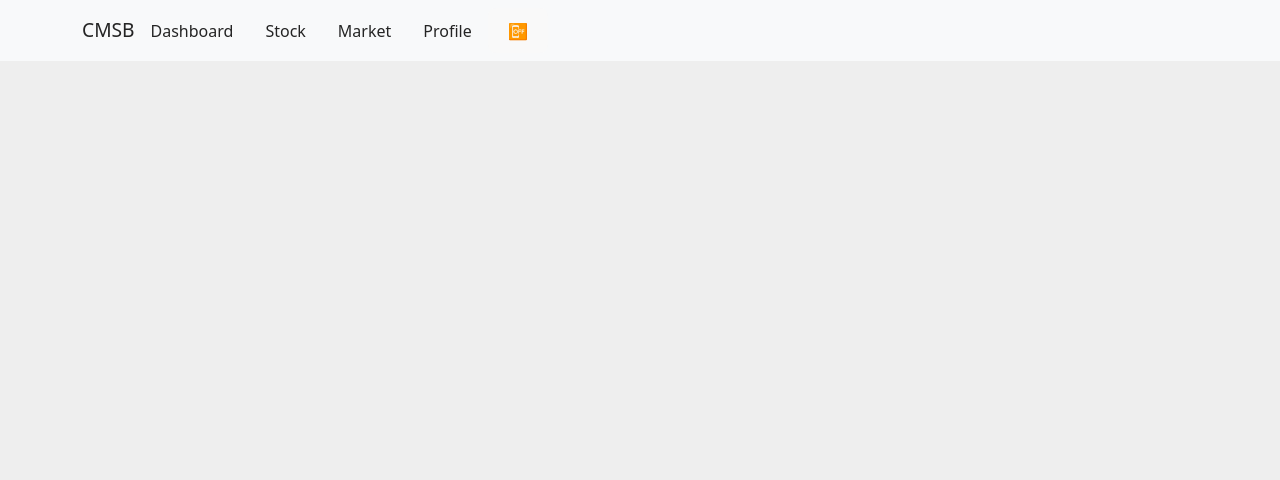
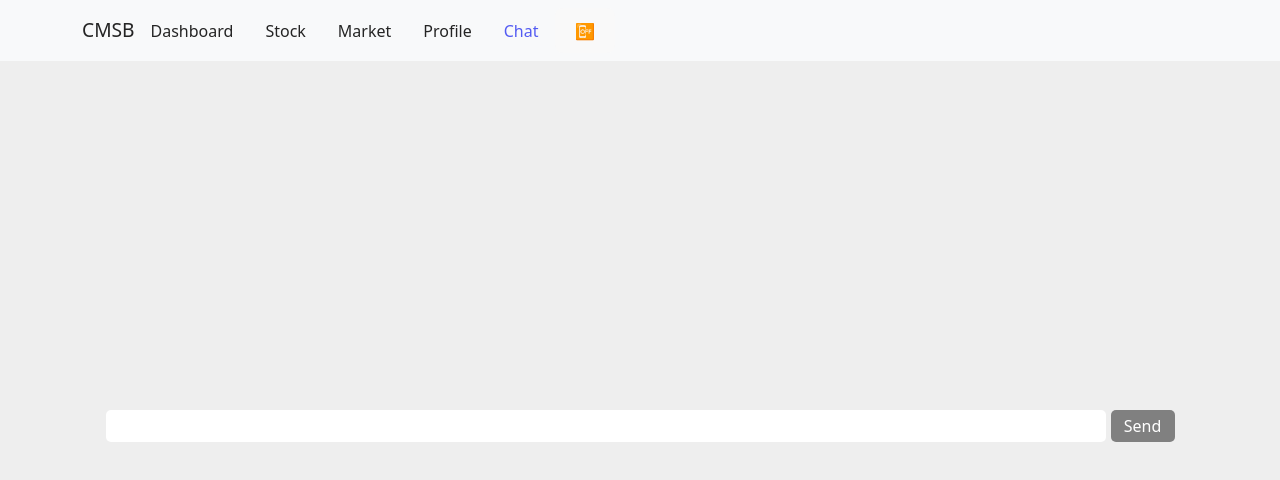
Before and after one commit to SandroSpina698/ASI-CSBM, a React (Vite) app in the folder front/: page /chat in a window 1280 px wide. Shown: the top 480 px of the page. Built offline with nearby package versions, Linux system fonts and the light colour scheme.

Commit message:
add of the chat component/page and connection to the backend

```diff
--- a/front/package.json
+++ b/front/package.json
@@ -17,6 +17,7 @@
     "bcryptjs-react": "^2.4.6",
     "bootstrap": "^5.3.3",
     "crypto-js": "^4.2.0",
+    "motion": "^11.11.17",
     "react": "^18.3.1",
     "react-bootstrap": "^2.10.5",
     "react-dom": "^18.3.1",
--- a/front/src/App.tsx
+++ b/front/src/App.tsx
@@ -1,33 +1,35 @@
-import './App.css'
-import Profile from './pages/profile/Profile.tsx';
-import {BrowserRouter, Route, Routes} from "react-router-dom";
+import "./App.css";
+import Profile from "./pages/profile/Profile.tsx";
+import { BrowserRouter, Route, Routes } from "react-router-dom";
 import Dashboard from "./pages/dashboard/Dashboard.tsx";
 import Auth from "./pages/auth/Auth.tsx";
 import CMSBNavbar from "./components/navbar/Navbar.tsx";
 import Stock from "./pages/stock/Stock.tsx";
 import Market from "./pages/market/Market.tsx";
-import {SocketContext} from "./stores/context/SocketContext.ts";
-import {useState} from "react";
+import { SocketContext } from "./stores/context/SocketContext.ts";
+import { useState } from "react";
+import ChatDashBoard from "./pages/chat/chatdashboard.tsx";
 
 function App() {
   const [sharedSocket, setSharedSocket] = useState();
 
   return (
-        <SocketContext.Provider value={{sharedSocket, setSharedSocket}}>
+    <SocketContext.Provider value={{ sharedSocket, setSharedSocket }}>
       <BrowserRouter>
-              <CMSBNavbar/>
+        <CMSBNavbar />
         <div className={"application-body"}>
           <Routes>
-                      <Route exact path="/" element={<Dashboard/>}/>
-                      <Route exact path="/profile" element={<Profile/>}/>
-                      <Route exact path="/auth" element={<Auth/>}/>
-                      <Route exact path="/stock" element={<Stock/>}/>
-                      <Route exact path="/market" element={<Market/>}/>
+            <Route path="/" element={<Dashboard />} />
+            <Route path="/profile" element={<Profile />} />
+            <Route path="/auth" element={<Auth />} />
+            <Route path="/stock" element={<Stock />} />
+            <Route path="/market" element={<Market />} />
+            <Route path="/chat" element={<ChatDashBoard />} />
           </Routes>
         </div>
       </BrowserRouter>
     </SocketContext.Provider>
-  )
+  );
 }
 
-export default App
+export default App;
--- /dev/null
+++ b/front/src/components/chat/ChatList.tsx
@@ -0,0 +1,49 @@
+import { useContext } from "react";
+import MessageComponent from "./MessageComponent";
+import { SocketContext } from "../../stores/context/SocketContext";
+
+interface MessageProps {
+  sender_id?: string;
+  message: string;
+}
+
+const ChatList = () => {
+  const socket = useContext(SocketContext).sharedSocket;
+  const chatArray: Array<string> = [];
+  socket?.on("receivemessage", ({ sender_id, message }: MessageProps) => {
+    console.log("sender_id" + sender_id);
+    chatArray.push(message);
+  });
+
+  return (
+    <div style={{}}>
+      {chatArray.map((props, index) => (
+        //TODO! a changer pour que key soit unique
+        <MessageComponent
+          key={index}
+          content={props}
+          user_id={(index % 2).toString()}
+          isCurrentUser={index % 2 == 0}
+          timestamp={new Date(8.64e15).toString()}
+        />
+      ))}
+    </div>
+  );
+};
+export default ChatList;
+
+/*
+ *   function generateRandomString() {
+    const length = Math.floor(Math.random() * (500 - 30 + 1)) + 30; // Longueur aléatoire entre 30 et 100
+    const characters =
+      "ABCDEFGHIJKLMNOPQRSTUVWXYZabcdefghijklmnopqrstuvwxyz0123456789 ";
+    let randomString = "";
+
+    for (let i = 0; i < length; i++) {
+      const randomIndex = Math.floor(Math.random() * characters.length);
+      randomString += characters[randomIndex];
+    }
+
+    return randomString;
+  }
+*/
--- /dev/null
+++ b/front/src/components/chat/Input.tsx
@@ -0,0 +1,80 @@
+import { CSSProperties, useContext, useState } from "react";
+import { motion } from "motion/react";
+import { SocketContext } from "../../stores/context/SocketContext";
+import { sendMessage } from "../../services/websocket/websocket.service";
+
+const InputMessage = () => {
+  const [message, setMessage] = useState<string>("");
+
+  const socket = useContext(SocketContext).sharedSocket;
+  const sendMessageOnline = () => {
+    sendMessage("all", message, socket);
+    /*
+    socket.emit("receivemessage", {
+      recipient_id: ,
+      message: message,
+    });
+    */
+    setMessage("");
+  };
+
+  const handleKeyDown = (event: any) => {
+    if (event.key === "Enter" && message.length > 0) {
+      sendMessageOnline();
+    }
+  };
+  const messageGroupStyle: CSSProperties = {
+    position: "sticky",
+    bottom: "0",
+    paddingBottom: "10px",
+    display: "flex",
+    justifyContent: "center",
+    gap: 5,
+  };
+  const inputStyle: CSSProperties = {
+    color: "black",
+    backgroundColor: "white",
+    border: "none",
+    borderRadius: "5px",
+    outline: "none",
+    width: "80%",
+    height: "4vh",
+    padding: "10px",
+  };
+
+  const buttonStyle: CSSProperties = {
+    borderRadius: "5px",
+    backgroundColor: message.length == 0 ? "grey" : "blueviolet",
+    border: "none",
+    color: "white",
+    width: "5vw",
+    height: "4vh",
+    textAlign: "center",
+    display: "flex",
+    justifyContent: "center",
+    alignItems: "center",
+    cursor: message.length == 0 ? "notAllowed" : "",
+  };
+  return (
+    <div style={messageGroupStyle}>
+      <input
+        type="text"
+        style={inputStyle}
+        value={message}
+        onChange={(event) => setMessage(event.target.value)}
+        onKeyDown={handleKeyDown}
+        maxLength={500}
+      />
+      <motion.button
+        disabled={message.length == 0}
+        onTap={sendMessageOnline}
+        whileTap={{ scale: message.length == 0 ? 1.0 : 0.9 }}
+        style={buttonStyle}
+      >
+        Send
+      </motion.button>
+    </div>
+  );
+};
+
+export default InputMessage;
--- /dev/null
+++ b/front/src/components/chat/MemberCard.tsx
@@ -0,0 +1,4 @@
+const MemberCard = () => {
+  return <div className="member-card"></div>;
+};
+export default MemberCard;
--- /dev/null
+++ b/front/src/components/chat/MessageComponent.tsx
@@ -0,0 +1,93 @@
+import { CSSProperties } from "react";
+
+interface Props {
+  user_id: string;
+  content: string;
+  isCurrentUser?: boolean;
+  timestamp?: string;
+}
+
+const MessageComponent = ({
+  user_id,
+  content,
+  isCurrentUser = false,
+  timestamp,
+}: Props) => {
+  // Get first letter and capitalize it
+  const initial = user_id.charAt(0).toUpperCase();
+
+  const containerStyle = {
+    display: "flex",
+    width: "100%",
+    marginBottom: "16px",
+    justifyContent: isCurrentUser ? "flex-end" : "flex-start",
+  };
+
+  const messageGroupStyle: CSSProperties = {
+    display: "flex",
+    maxWidth: "60vw",
+    wordBreak: "break-word",
+    flexDirection: isCurrentUser ? "row-reverse" : ("row" as const),
+  };
+
+  const avatarStyle = {
+    width: "32px",
+    height: "32px",
+    borderRadius: "50%",
+    backgroundColor: isCurrentUser ? "#6B46C1" : "#FFA500",
+    display: "flex",
+    alignItems: "center",
+    justifyContent: "center",
+    color: "white",
+    fontSize: "14px",
+    fontWeight: "bold",
+    flexShrink: 0,
+  };
+
+  const contentContainerStyle = {
+    display: "flex",
+    flexDirection: "column" as const,
+    marginLeft: isCurrentUser ? "0" : "8px",
+    marginRight: isCurrentUser ? "8px" : "0",
+    alignItems: isCurrentUser ? "flex-end" : "flex-start",
+  };
+
+  const userIdStyle = {
+    fontSize: "14px",
+    color: "#666666",
+    marginBottom: "4px",
+  };
+
+  const messageBubbleStyle = {
+    padding: "12px",
+    borderRadius: "12px",
+    backgroundColor: isCurrentUser ? "#6B46C1" : "#F3F4F6",
+    color: isCurrentUser ? "white" : "#1F2937",
+    borderBottomRightRadius: isCurrentUser ? "0" : "12px",
+    borderBottomLeftRadius: isCurrentUser ? "12px" : "0",
+  };
+
+  const timestampStyle = {
+    fontSize: "12px",
+    color: "#9CA3AF",
+    marginTop: "4px",
+  };
+
+  return (
+    <div style={containerStyle}>
+      <div style={messageGroupStyle}>
+        <div style={avatarStyle}>{initial}</div>
+
+        <div style={contentContainerStyle}>
+          <span style={userIdStyle}>{user_id}</span>
+          <div style={messageBubbleStyle}>
+            <p style={{ margin: 0, textAlign: "left" }}>{content}</p>
+          </div>
+          {timestamp && <span style={timestampStyle}>{timestamp}</span>}
+        </div>
+      </div>
+    </div>
+  );
+};
+
+export default MessageComponent;
--- a/front/src/components/navbar/Navbar.tsx
+++ b/front/src/components/navbar/Navbar.tsx
@@ -1,17 +1,19 @@
-import Container from 'react-bootstrap/Container';
-import Nav from 'react-bootstrap/Nav';
-import Navbar from 'react-bootstrap/Navbar';
-import {Link, NavLink, useNavigate} from "react-router-dom";
+import Container from "react-bootstrap/Container";
+import Nav from "react-bootstrap/Nav";
+import Navbar from "react-bootstrap/Navbar";
+import { Link, NavLink, useNavigate } from "react-router-dom";
 import "./CSMBNavbar.css";
-import {useContext} from "react";
-import {SocketContext} from "../../stores/context/SocketContext.ts";
+import { useContext } from "react";
+import { SocketContext } from "../../stores/context/SocketContext.ts";
 
 function CMSBNavbar() {
   const navigate = useNavigate();
   const socket = useContext(SocketContext).sharedSocket;
 
   function logout() {
-        let isConnected: boolean = !!sessionStorage.getItem("isConnected") && sessionStorage.getItem("isConnected")?.toLowerCase() === "true";
+    const isConnected: boolean =
+      !!sessionStorage.getItem("isConnected") &&
+      sessionStorage.getItem("isConnected")?.toLowerCase() === "true";
 
     console.log("isConnected", isConnected);
 
@@ -31,18 +33,53 @@ function CMSBNavbar() {
     <div className={"navbar-container"}>
       <Navbar expand="lg" className="bg-body-tertiary">
         <Container>
-                    <Link to="/" className={"brand"}>CMSB</Link>
-                    <Navbar.Toggle aria-controls="basic-navbar-nav"/>
+          <Link to="/" className={"brand"}>
+            CMSB
+          </Link>
+          <Navbar.Toggle aria-controls="basic-navbar-nav" />
           <Navbar.Collapse id="basic-navbar-nav">
             <Nav className="me-auto">
-                            <NavLink to={"/"} className={({isActive, isPending}) =>
-                                isPending ? "link pending" : isActive ? "link active" : "link"}>Dashboard</NavLink>
-                            <NavLink to="stock" className={({isActive, isPending}) =>
-                                isPending ? "link pending" : isActive ? "link active" : "link"}>Stock</NavLink>
-                            <NavLink to="market" className={({isActive, isPending}) =>
-                                isPending ? "link pending" : isActive ? "link active" : "link"}>Market</NavLink>
-                            <NavLink to="profile" className={({isActive, isPending}) =>
-                                isPending ? "link pending" : isActive ? "link active" : "link"}>Profile</NavLink>
+              <NavLink
+                to={"/"}
+                className={({ isActive, isPending }) =>
+                  isPending ? "link pending" : isActive ? "link active" : "link"
+                }
+              >
+                Dashboard
+              </NavLink>
+              <NavLink
+                to="stock"
+                className={({ isActive, isPending }) =>
+                  isPending ? "link pending" : isActive ? "link active" : "link"
+                }
+              >
+                Stock
+              </NavLink>
+              <NavLink
+                to="market"
+                className={({ isActive, isPending }) =>
+                  isPending ? "link pending" : isActive ? "link active" : "link"
+                }
+              >
+                Market
+              </NavLink>
+              <NavLink
+                to="profile"
+                className={({ isActive, isPending }) =>
+                  isPending ? "link pending" : isActive ? "link active" : "link"
+                }
+              >
+                Profile
+              </NavLink>
+
+              <NavLink
+                to="chat"
+                className={({ isActive, isPending }) =>
+                  isPending ? "link pending" : isActive ? "link active" : "link"
+                }
+              >
+                Chat
+              </NavLink>
               <button onClick={logout}>📴</button>
             </Nav>
           </Navbar.Collapse>
--- /dev/null
+++ b/front/src/pages/chat/chatdashboard.tsx
@@ -0,0 +1,17 @@
+import ChatList from "../../components/chat/ChatList";
+import InputMessage from "../../components/chat/Input";
+
+const ChatDashBoard = () => {
+  const onNewMessage = () => {};
+  return (
+    <div className={"chat-page"}>
+      <div className={"chat-rooms"}> </div>
+      <div style={{ padding: "15px" }}>
+        <ChatList />
+        <InputMessage />
+      </div>
+    </div>
+  );
+};
+
+export default ChatDashBoard;
```
Also changed, not shown: front/src/pages/auth/Auth.tsx (+26 -16 lines), front/src/components/chat/MemberCard.css (added), front/src/pages/chat/chatdashboard.css (added), 1 other file (tests, documents, lock files or other folders). Lines whose indentation alone changed are shown as unchanged.
